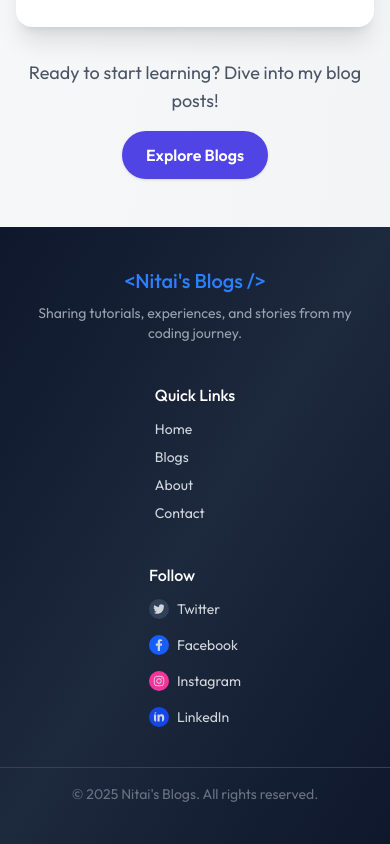
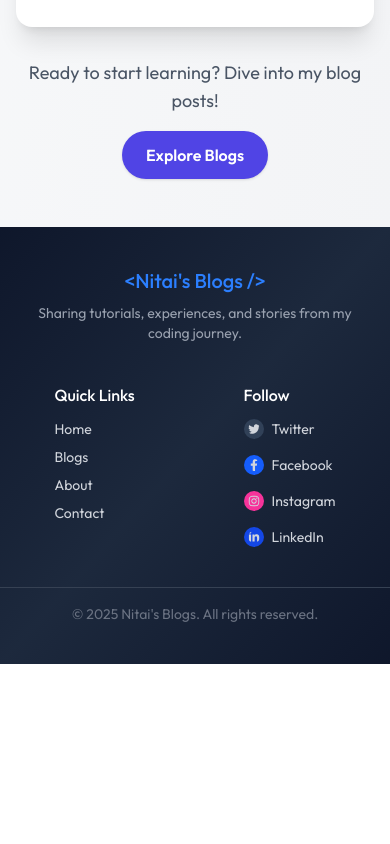
Before and after one commit to nitaidalal/nitais-blogs, a React (Vite) app in the folder frontend/: page /about in a window 390 px wide. Shown: the part 4997-5841 px from the top of the page. After the commit the page ends 5661 px from the top, so only its background shows below. Built offline with nearby package versions, Linux system fonts and the light colour scheme; no server answers.

Commit message:
Footer updated for mobile responsiveness

```diff
--- a/frontend/src/components/Footer.jsx
+++ b/frontend/src/components/Footer.jsx
@@ -6,10 +6,8 @@ const Footer = () => {
   const navigate = useNavigate();
   return (
     <div>
-      <footer
-        className="bg-linear-to-br from-slate-900 via-slate-800 to-slate-900 text-gray-300  py-10"
-      >
-        <div className=" flex flex-col sm:flex-row flex-wrap sm:justify-between gap-10 px-5 sm:px-10 md:px-32 lg:px-40 items-center">
+      <footer className="bg-linear-to-br from-slate-900 via-slate-800 to-slate-900 text-gray-300  py-10">
+        <div className=" flex flex-col md:flex-row  sm:justify-between lg:mr-15 gap-10 px-5  md:px-10 lg:px-40 ">
           {/* Brand */}
           <div className="text-center">
             <h1
@@ -24,6 +22,7 @@ const Footer = () => {
             </p>
           </div>
 
+          <div className='flex justify-around  gap-10 md:gap-20 '>
             {/* Quick Links */}
 
             <div>
@@ -103,6 +102,8 @@ const Footer = () => {
             </div>
           </div>
 
+        </div>
+
         <div className="border-t border-gray-700 mt-10 pt-4 text-center text-sm text-gray-500">
           © 2025 Nitai's Blogs. All rights reserved.
         </div>
```
Lines whose indentation alone changed are shown as unchanged.
